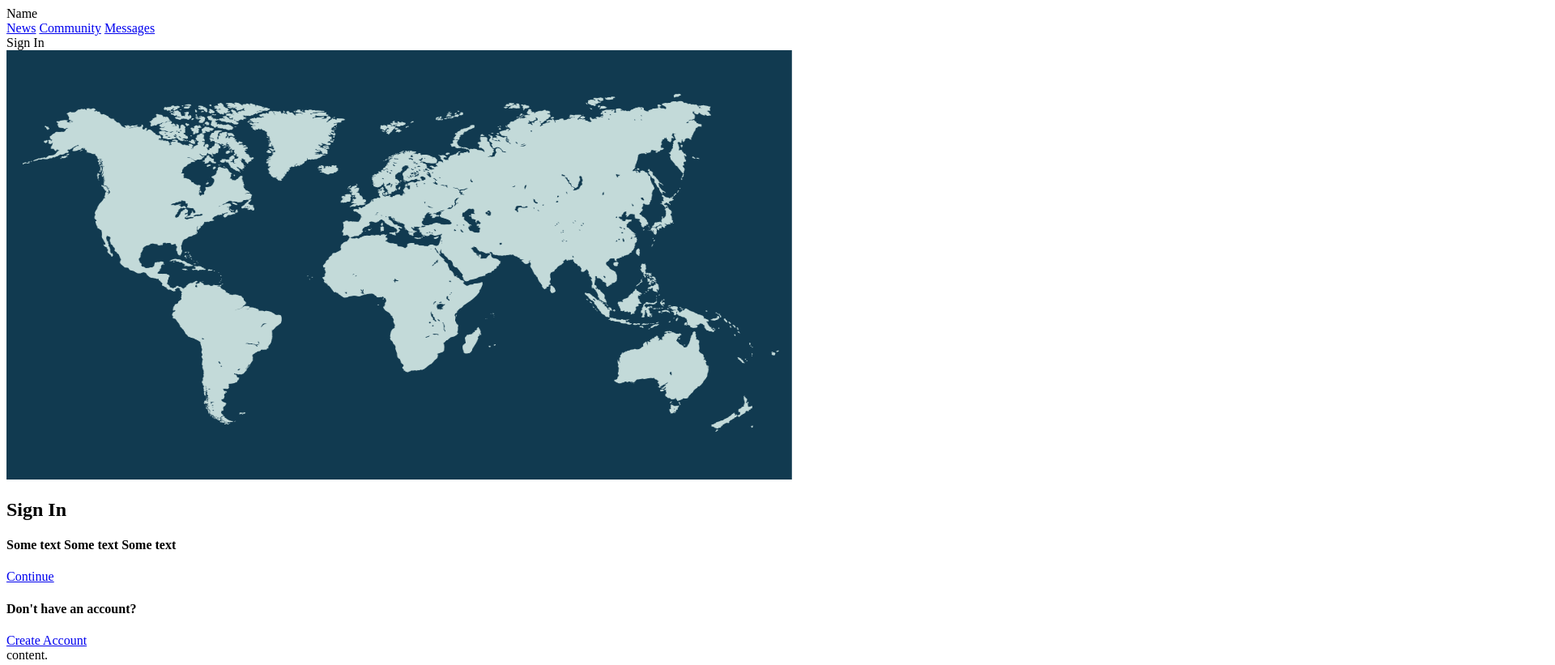
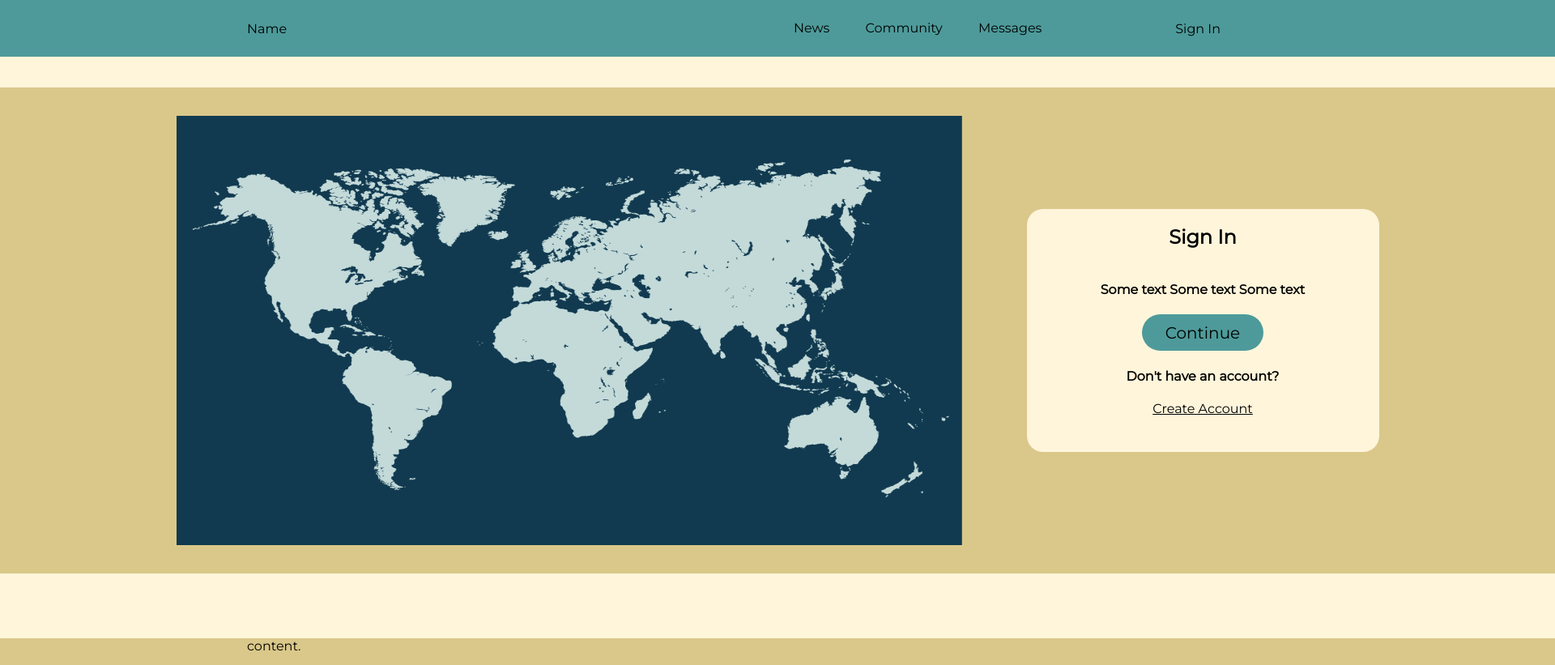
Before and after one commit to TimurKyr/School-Project, a plain HTML site: page index.html in a window 1280 px wide. Shown: the top 821 px of the page at 81% size, 1920 px wide, since content can reach past the window. Drawn offline with Linux system fonts and the light colour scheme.

Commit message:
correct fonts

```diff
--- a/css/style.css
+++ b/css/style.css
@@ -3,7 +3,7 @@ body {
     margin: 0;
     width: 1920px;
     font-family: 'Montserrat', sans-serif;
-    font-weight: 900;
+    font-weight: 400;
 }
 
 .flex {
@@ -28,12 +28,11 @@ body {
 
 .menuLink{
     color: #000;
+    text-decoration: none;
+    margin: 0 20px;
+    line-height: 20px;
     font-size: 16px;
-    text-decoration: none;
-    /* padding: 0 15px; */
-    margin: 0 20px;
-    font-weight: 400;
-    line-height: 20px;
+    font-weight: normal;
 }
 
 .intro {
--- a/index.html
+++ b/index.html
@@ -8,10 +8,10 @@
     <title>name</title>
 
     <!-- css -->
-    <link rel="stylesheet" href="css/mystyle.css">
+    <link rel="stylesheet" href="css/style.css">
 
     <!-- fonts -->
-    <link href="https://fonts.googleapis.com/css?family=Montserrat:100" rel="stylesheet">
+    <link href="https://fonts.googleapis.com/css?family=Montserrat:400" rel="stylesheet">
 </head>
 
 <body>
@@ -19,6 +19,7 @@
     <section class="flex standard-padding grid header">
         <div class="logoName">Name</div>
         <div class="menu">
+            <!-- <h4>123</h4> -->
             <a class="menuLink" href="news.html">News</a>
             <a class="menuLink" href="community.html">Community</a>
             <a class="menuLink" href="messages.html">Messages</a>
```
